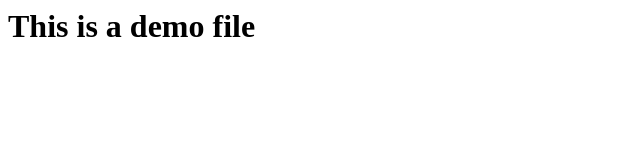
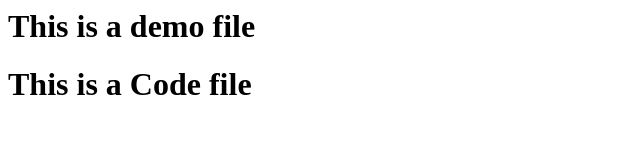
Before and after one commit to swellback/imo_class, a plain HTML site: page index.html in a window 1280 px wide. Shown: the whole page, without its empty margins (0-640 px from the left). Drawn offline with Linux system fonts and the light colour scheme.

Commit message:
modified file

```diff
--- a/index.html
+++ b/index.html
@@ -1 +1,2 @@
 <h1>This is a demo file<h1>
+<h1>This is a Code file<h1>
```
